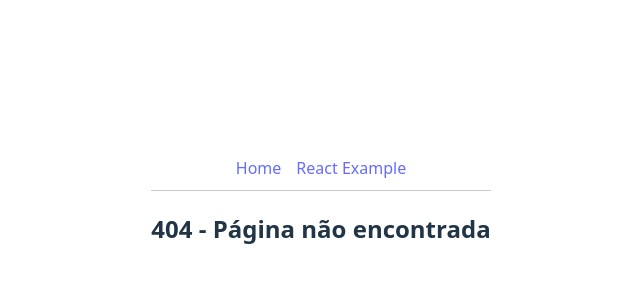
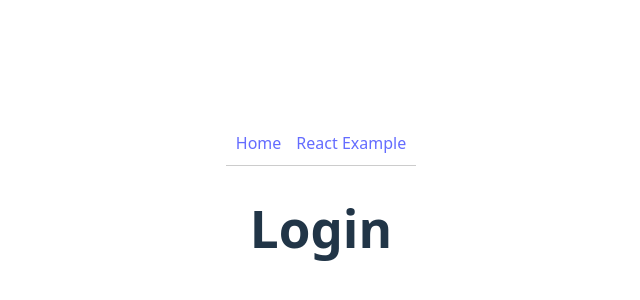
Before and after one commit to felipebarichello/ufrgs-engsoft-sasbinf, a React (Vite) app in the folder ClientApp/: page /login in a window 1280 px wide. Before the commit this address had no page. Shown: the part 194-494 px from the top of the page, without its empty margins (319-959 px from the left). Built offline with nearby package versions, Linux system fonts and the light colour scheme.

Commit message:
Add login page

```diff
--- /dev/null
+++ b/ClientApp/src/pages/LoginPage.tsx
@@ -0,0 +1,7 @@
+function LoginPage() {
+  return (
+    <h1>Login</h1>
+  )
+}
+
+export default LoginPage;
--- a/ClientApp/src/routes/AppRouter.tsx
+++ b/ClientApp/src/routes/AppRouter.tsx
@@ -3,11 +3,14 @@
 import RoomsPage from '../pages/RoomsPage';
 import Error404Page from '../pages/errors/Error404';
 import ReactExamplePage from '../pages/ReactExample';
+import LoginPage from '../pages/LoginPage';
 
 function AppRouter() {
   return (
     <Routes>
       <Route path="/" element={<RoomsPage />} />
+
+      <Route path="/login" element={<LoginPage />} />
 
       <Route path="/react" element={<ReactExamplePage />} /> {/* Example of another route */}
 
```
